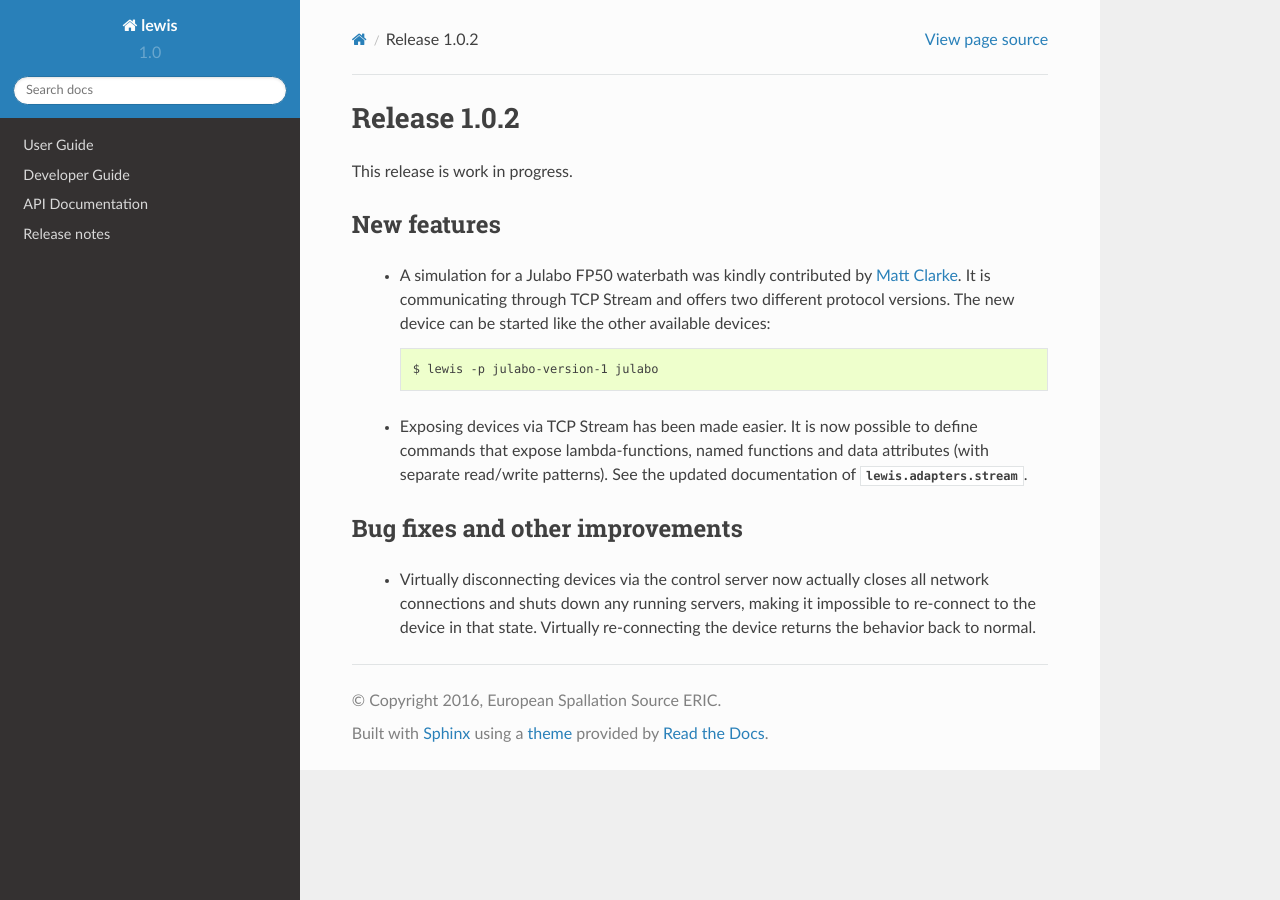
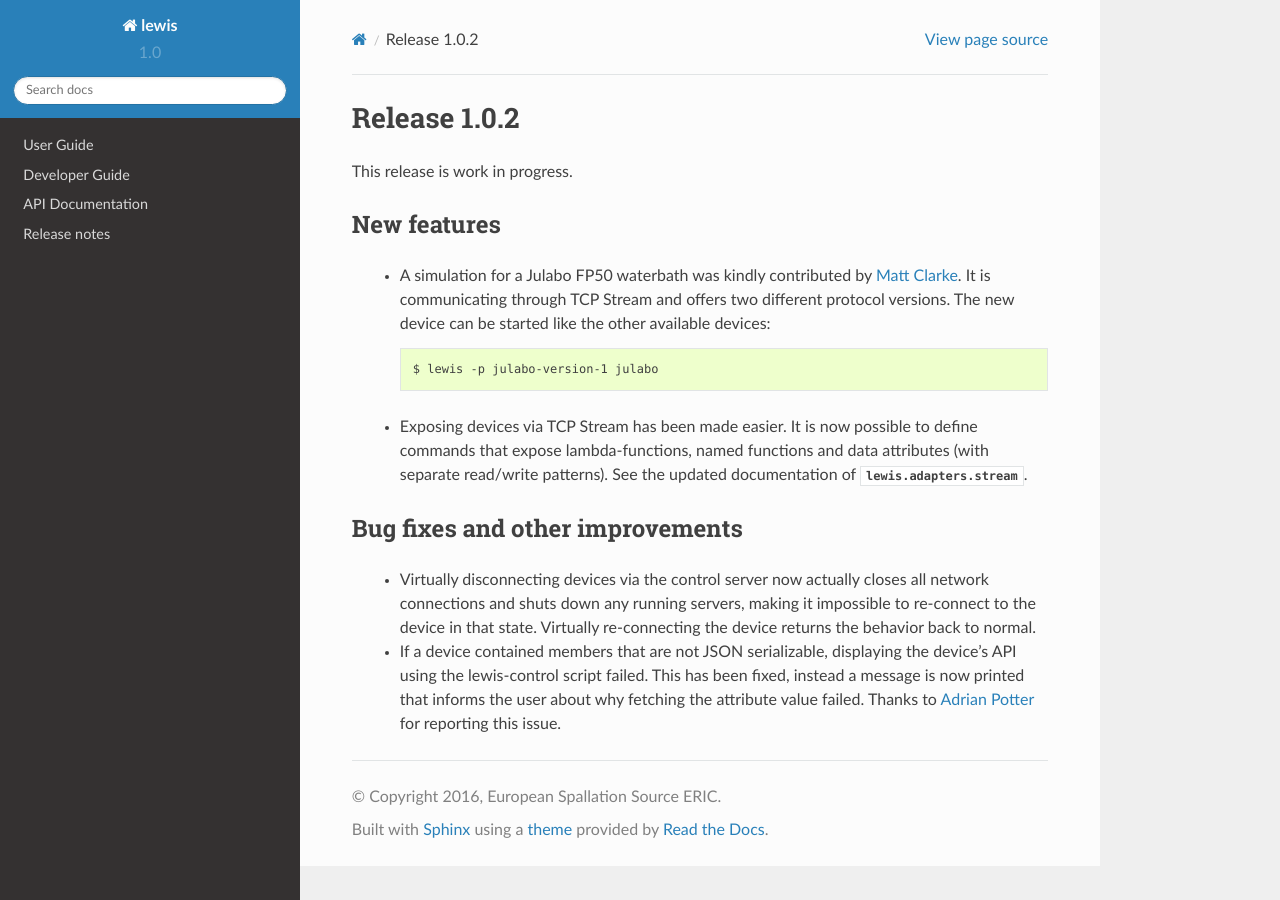
Before and after one commit to ISISComputingGroup/lewis-ess, a Sphinx documentation site: the page built from docs/release_notes/release_1_0_2.rst, in a window 1280 px wide. Built offline with Sphinx 7.4.7 and the Read the Docs theme 2.0.0, drawn with Linux system fonts in a browser that asks for light colours; formulas are drawn with MathJax 3.

Commit message:
Adding release notes for lewis-control bugfix

```diff
--- a/docs/release_notes/release_1_0_2.rst
+++ b/docs/release_notes/release_1_0_2.rst
@@ -26,5 +26,10 @@ Bug fixes and other improvements
  - Virtually disconnecting devices via the control server now actually closes all network
    connections and shuts down any running servers, making it impossible to re-connect to the
    device in that state. Virtually re-connecting the device returns the behavior back to normal.
+ - If a device contained members that are not JSON serializable, displaying the device's API
+   using the lewis-control script failed. This has been fixed, instead a message is now printed
+   that informs the user about why fetching the attribute value failed. Thanks to `Adrian Potter`_
+   for reporting this issue.
 
 .. _Matt Clarke: https://github.com/mattclarke
+.. _Adrian Potter: https://github.com/AdrianPotter
```
